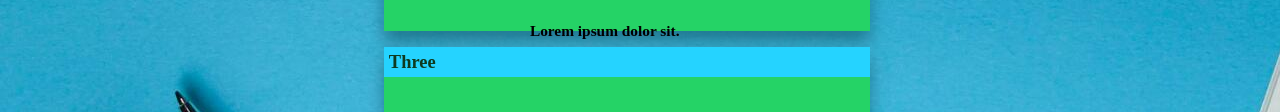
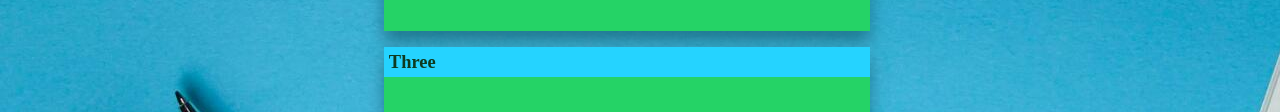
Before and after one commit to Mideas-Touch/web-basics-divisibity-test, a plain HTML site: page index.html in a window 1280 px wide. Shown: the part 199-311 px from the top of the page. Drawn offline with Linux system fonts and the light colour scheme.

Commit message:
Update index.html

```diff
--- a/index.html
+++ b/index.html
@@ -22,7 +22,7 @@
             <h2>Two</h2>
             <p></p>
         </header>
-        <p>Lorem ipsum dolor sit.</p>
+        <p></p>
     </article>
     <article>
         <header>
```
